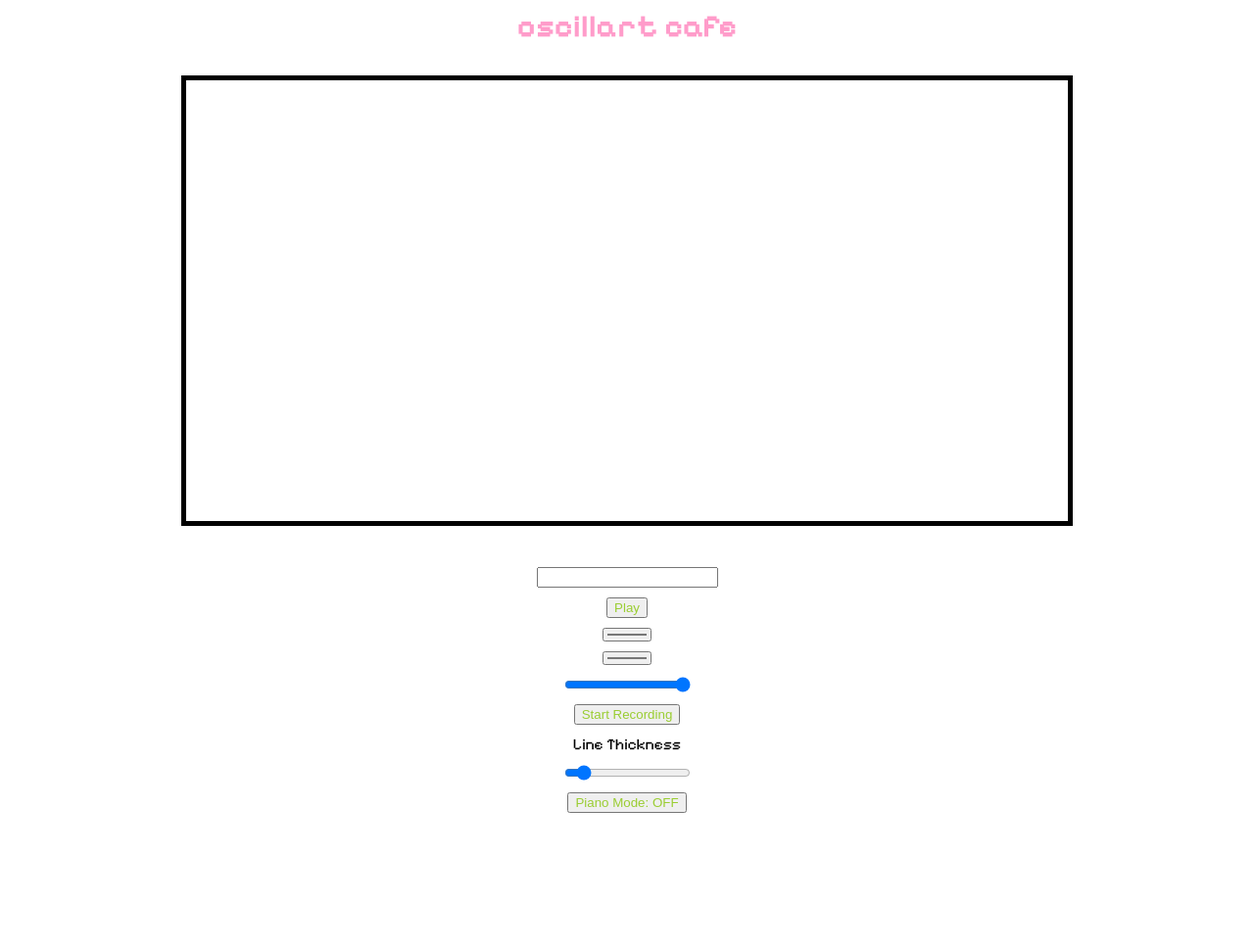
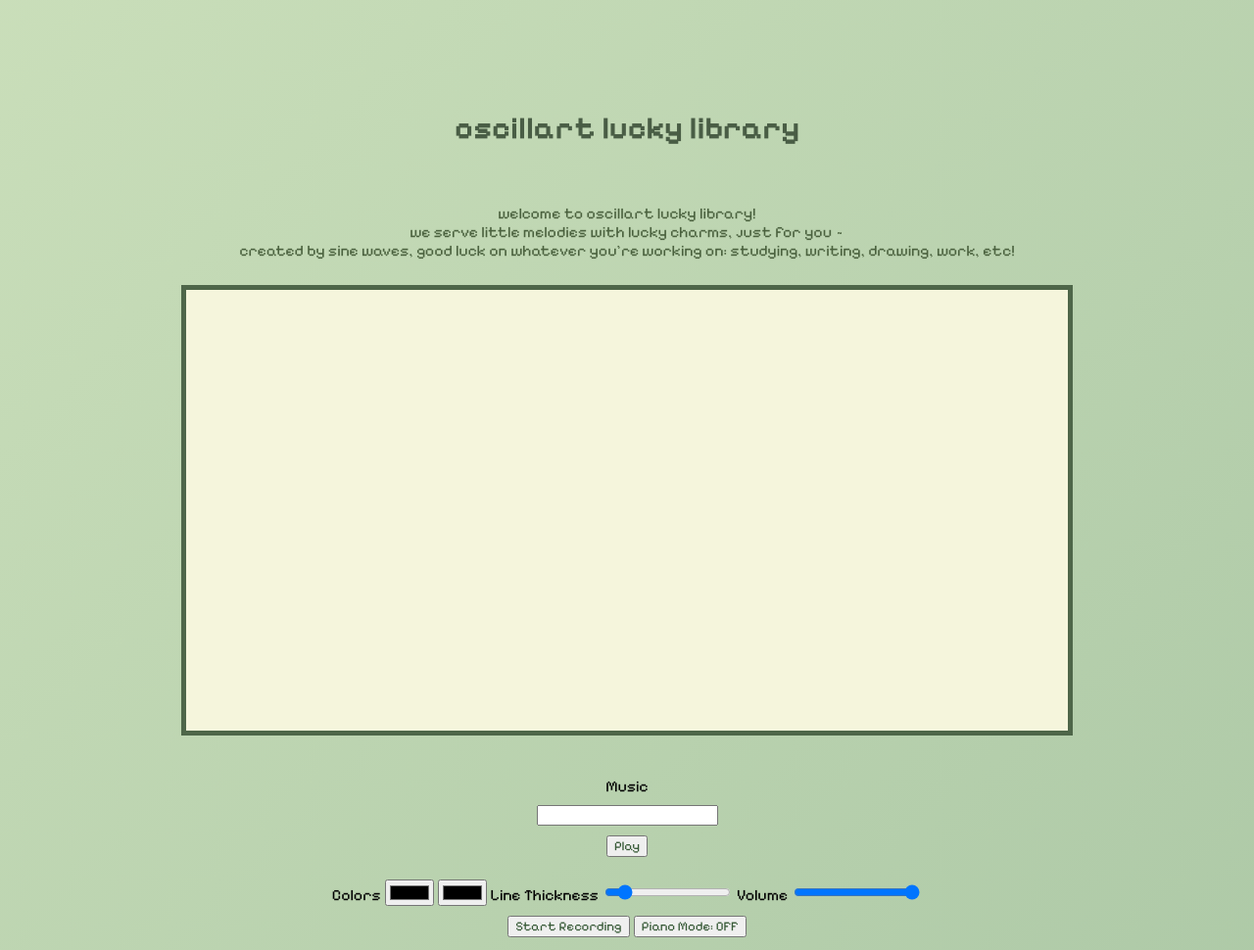
Before and after one commit to itgirlarchive/Athena-Sine-Wave-Art-, a plain HTML site: page index.html in a window 1280 px wide. Shown: the whole page at 98% size. Before the commit the page ends 830 px from the top, so only its background shows below. Drawn offline with Linux system fonts and the light colour scheme.

Commit message:
Design customized

```diff
--- a/index.html
+++ b/index.html
@@ -6,25 +6,47 @@
 <link rel="preconnect" href="https://fonts.gstatic.com" crossorigin>
 <link href="https://fonts.googleapis.com/css2?family=Pixelify+Sans:wght@400..700&display=swap" rel="stylesheet">
     <meta charset="UTF-8" />
-    <title>Oscillart Cafe</title>
+    <title>Oscillart Lucky Library</title>
 </head>
 <body>
 
 <div id="container">
-<h1>oscillart cafe</h1>
+
+<h1> oscillart lucky library </h1>
+
+    <p>
+    welcome to oscillart lucky library! <br>
+    we serve little melodies with lucky charms, just for you ~ <br>
+    created by sine waves, good luck on whatever you're working on: studying, writing, drawing, work, etc!
+
+    </p>
+
     <canvas id="canvas"></canvas>
 
 
+<label>Music</label>
 <input type="text" id="input">
 <button id="submit" onclick="handle()">Play</button>
+
+<div class="controls-wrapper">
+
+    <label>Colors</label>
 <input type="color" id="color1" value="ff0000">
 <input type ="color" id="color2" value ="ff0000">
-<input type="range" min="1" max="100" value="100" id="vol-slider">
-<button id="record" onclick="toggle()">Start Recording</button>
+
 <label>Line Thickness</label>
 <input type="range" id="thickness-slider" min="1" max="10" value="2">
 
-<button id="piano-mode" onclick="togglePianoMode()">Piano Mode: OFF</button>
+<label>Volume</label>
+<input type="range" min="1" max="100" value="100" id="vol-slider">
+
+</div>
+
+<div class="button-wrapper">
+    <button id="record" onclick="toggle()">Start Recording</button>
+    <button id="piano-mode" onclick="togglePianoMode()">Piano Mode: OFF</button>
+</div>
+
 
 <script src="main.js"></script>
 
--- a/style.css
+++ b/style.css
@@ -1,8 +1,10 @@
 #canvas {
-    border: 5px solid black;
+    border: 5px solid rgb(78, 102, 73);
     height: 500px;
     width: 900px;
     margin-bottom: 2em;
+    background-color: beige;
+
 }
 
 #container {
@@ -13,15 +15,30 @@
     text-align: center;
     flex-direction: column;
     gap: 10px;
+    overflow: visible;
+}
+
+#controls-wrapper{
+    flex-direction: row;
+}
+
+#button-wrapper {
+    flex-direction: row;
+    margin-bottom: 5em;
+    padding-bottom: 5px;
 }
 
 h1 {
-    color:rgb(255, 156, 202);
+    padding-top: 10px;
+    color:rgb(73, 93, 69);
     font-family: "Pixelify Sans", sans-serif;
+    margin-top: 8em;
+    margin-bottom: 1em;
 }
 
-button {
-    color: yellowgreen;
+p{
+    color: rgb(74, 97, 62);
+    font-family: "Pixelify Sans", sans-serif;
 }
 
 input {
@@ -31,3 +48,31 @@ input {
 label {
     font-family: "Pixelify Sans", sans-serif;
 }
+
+button{
+    margin-bottom: 1em;
+    font-family: "Pixelify Sans", sans-serif;
+    color: rgb(55, 90, 55);
+}
+body {
+    margin-bottom: 5em;
+    background: linear-gradient(135deg, #bcdfb2, #d0e3be, #9cbc9b);
+    background-size: 400% 400%;
+    animation: gradientShift 15s ease infinite;
+    min-height: 100vh;
+
+}
+
+@keyframes gradientShift {
+    0% {
+        background-position: 0% 50%;
+    }
+
+    50% {
+        background-position: 100% 50%;
+    }
+
+    100% {
+        background-position: 0% 50%;
+    }
+}
```
